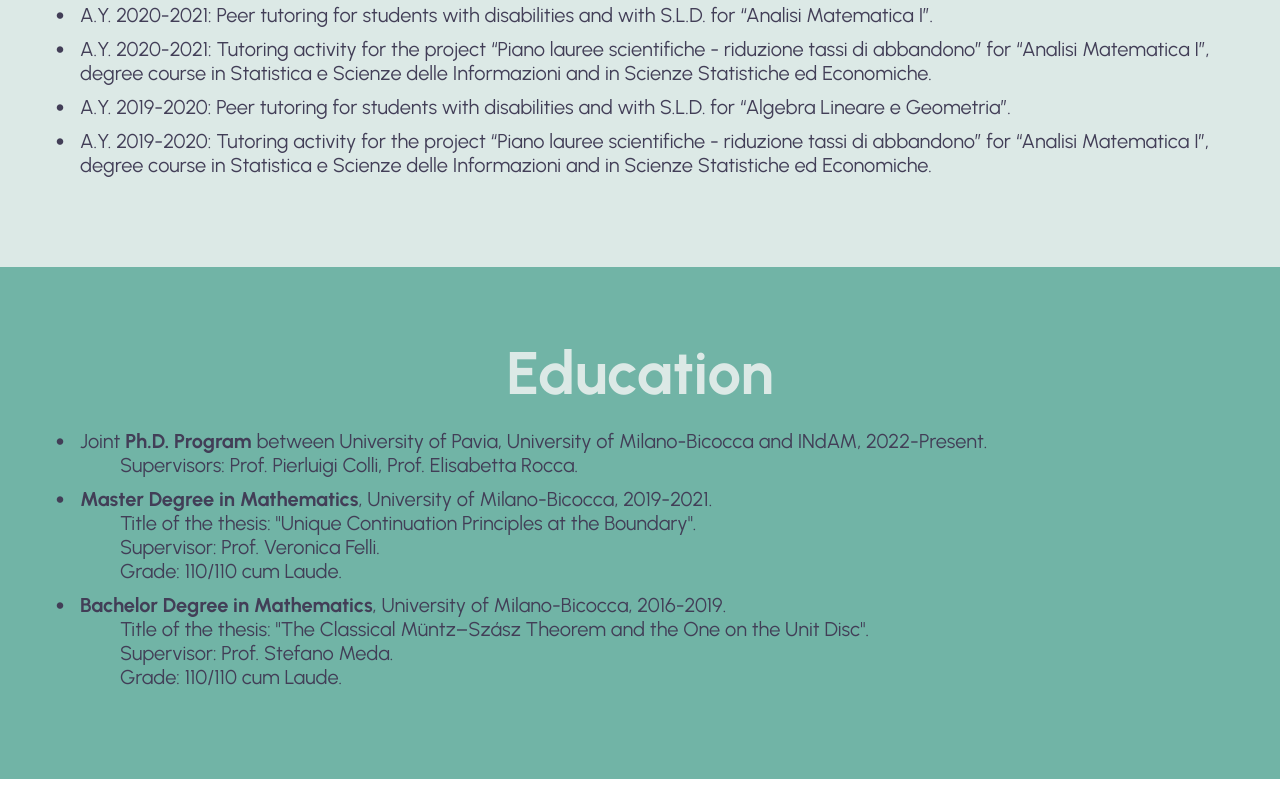
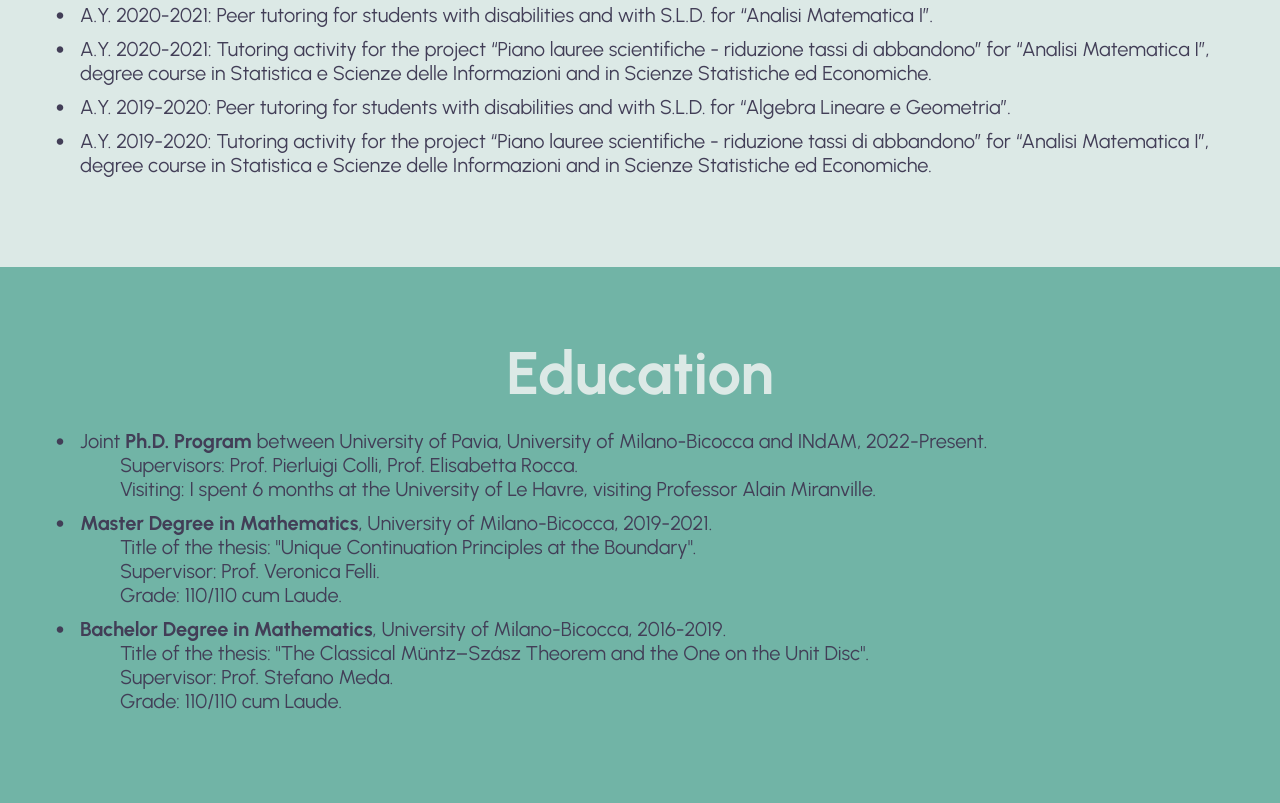
Before and after one commit to GiuliaCavalleri/giuliacavalleri.github.io, a plain HTML site: page index.html in a window 1280 px wide. Shown: the part 2572-3375 px from the top of the page. Before the commit the page ends 3351 px from the top, so only its background shows below. Drawn offline with Linux system fonts and the light colour scheme.

Commit message:
Update index
Aggiunto periodo all'estero

```diff
--- a/index.html
+++ b/index.html
@@ -99,6 +99,7 @@
 				<li><span class="fa-li"><i class="fa-solid fa-3xs fa-circle"></i></span>Joint <b>Ph.D. Program</b> between University of Pavia, University of Milano-Bicocca and INdAM, 2022-Present.<br>
 					<ul class="nobullet">
 						<li>Supervisors: Prof. Pierluigi Colli, Prof. Elisabetta Rocca.</li>
+						<li>Visiting: I spent 6 months at the University of Le Havre, visiting Professor Alain Miranville.</li>
 					</ul>
 				</li>
 				<li><span class="fa-li"><i class="fa-solid fa-3xs fa-circle"></i></span><b>Master Degree in Mathematics</b>, University of Milano-Bicocca, 2019-2021.
```
Also changed, not shown: Istruzioni.txt (added).
